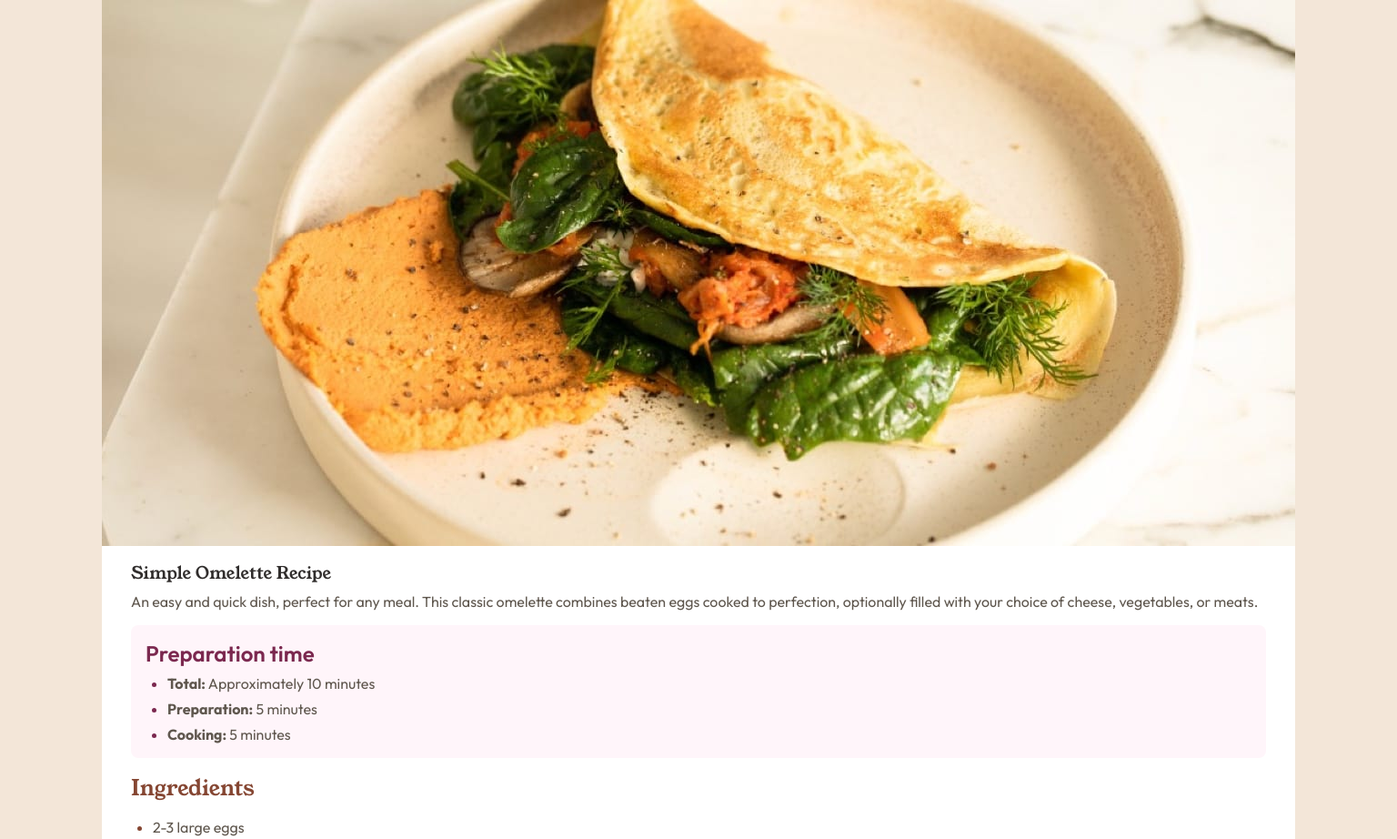
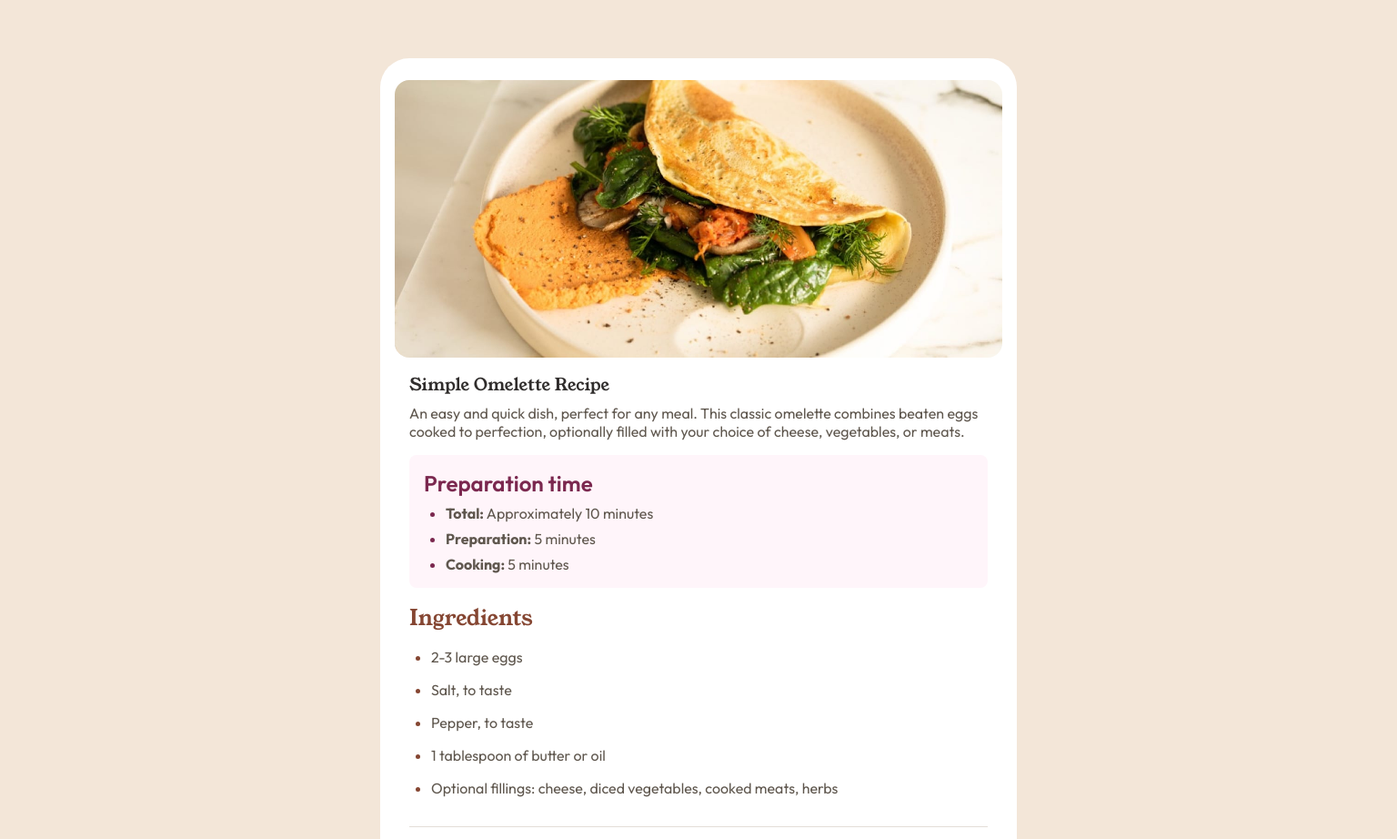
Before and after one commit to Douglas2903/frontend-mentor-practice, a plain HTML site: page challenges/recipe-page-main/index.html in a window 1536 px wide. Shown: the top 922 px of the page at 91% size. Drawn offline with Linux system fonts and the light colour scheme.

Commit message:
feat: add desktop style

```diff
--- a/challenges/recipe-page-main/style.css
+++ b/challenges/recipe-page-main/style.css
@@ -161,3 +161,17 @@ td{
     font-weight: 700;
     color: var(--brown-800);
 }
+
+@media screen and (min-width: 81.875em) {
+    .recipe-card{
+        border-radius: 2rem;
+        max-width: 43.75em;
+        margin: 4rem auto;
+    }
+
+    .top-image{
+        border-radius: 1rem;
+        overflow: hidden;
+        margin: 1.5rem 1rem 0rem;
+    }
+}
```
